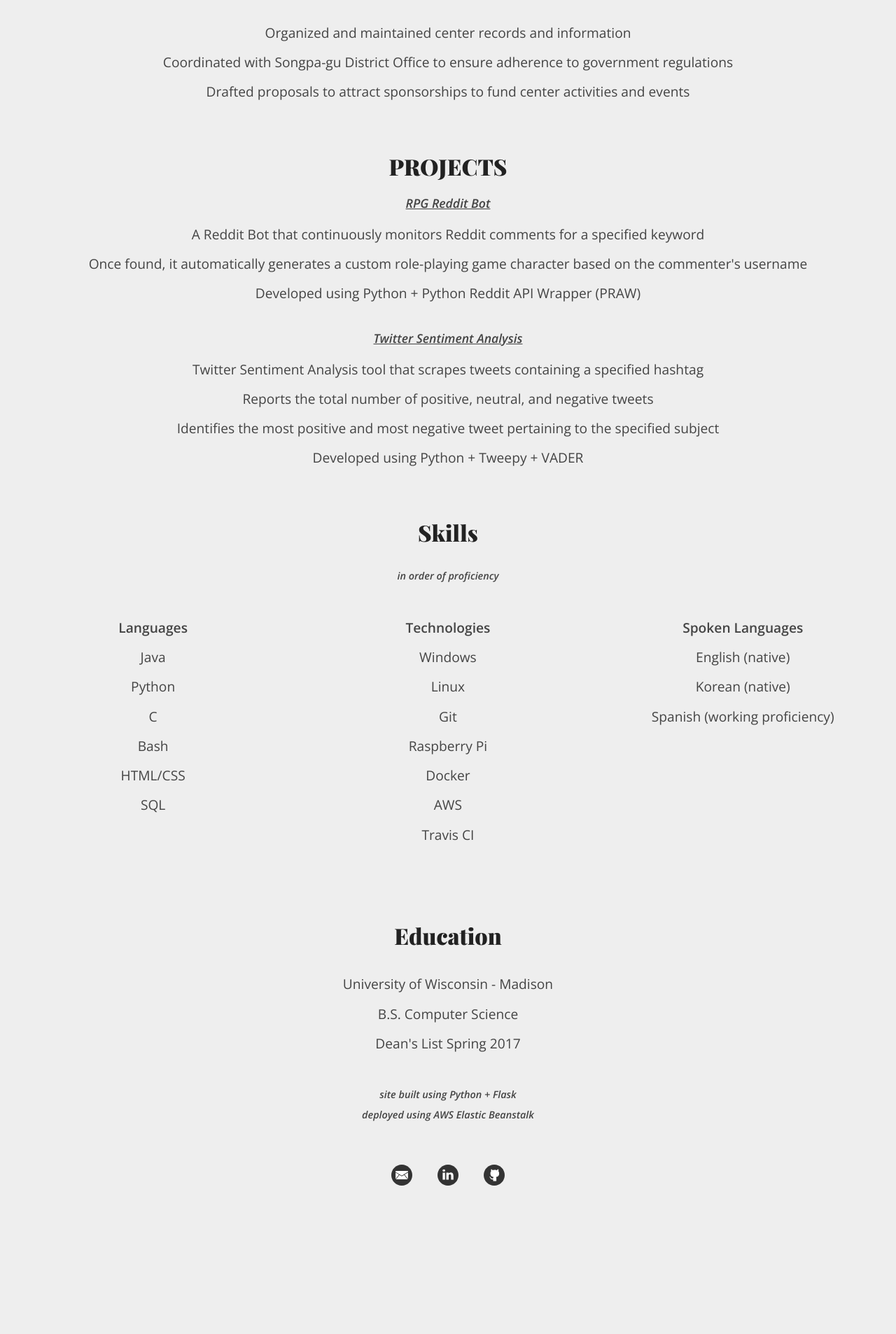
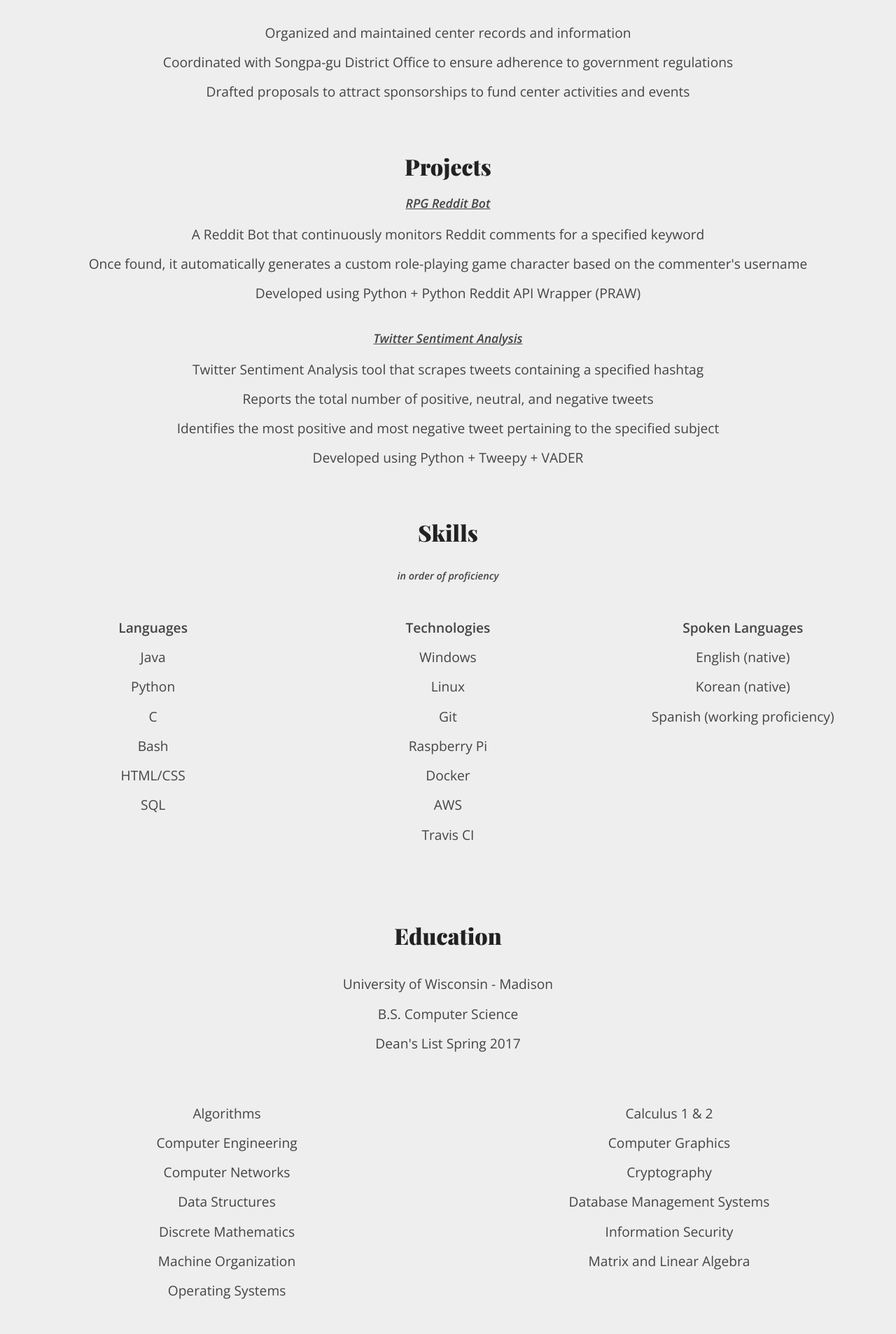
Before and after one commit to kjong/personal-site, a Flask app: page / in a window 1280 px wide. Shown: the part 1414-3320 px from the top of the page at 70% size. Before the commit the page ends 3108 px from the top, so only its background shows below. Run offline with Flask 2, Linux system fonts and the light colour scheme; some web fonts are replaced.

Commit message:
flesh out education

```diff
--- a/app/static/style.css
+++ b/app/static/style.css
@@ -51,7 +51,12 @@ p {
 
 } */
 
-.column {
+.column2 {
+    float: left;
+    width: 50%;
+}
+
+.column3 {
     float: left;
     width: 33.33%;
 }
--- a/app/templates/home.html
+++ b/app/templates/home.html
@@ -27,7 +27,7 @@
 
     <h3><a href="{{ url_for('resume') }}"> resume.pdf</a></h3>
 
-    <h2>WORK EXPERIENCE</h2>
+    <h2>Work Experience</h2>
     <h3>Open Learning Exchange</h3>
     <h4>
         Software Engineer Intern<br />
@@ -76,7 +76,7 @@
         Drafted proposals to attract sponsorships to fund center activities and events
     </p>
 
-    <h2>PROJECTS</h2>
+    <h2>Projects</h2>
     <h3><a href="https://github.com/kjong/rpg-reddit-bot">RPG Reddit Bot</a></h3>
     <p>
         A Reddit Bot that continuously monitors Reddit comments for a specified keyword<br />
@@ -95,7 +95,7 @@
     <h2>Skills</h2>
     <h4>in order of proficiency</h4>
     <div class="row">
-        <div class="column">
+        <div class="column3">
             <p>
                 <b>Languages</b><br />
                 Java<br />
@@ -106,7 +106,7 @@
                 SQL<br />
             </p>
         </div>
-        <div class="column">
+        <div class="column3">
             <p>
                 <b>Technologies</b><br />
                 Windows<br />
@@ -118,7 +118,7 @@
                 Travis CI<br />
             </p>
         </div>
-        <div class="column">
+        <div class="column3">
             <p>
                 <b>Spoken Languages</b><br />
                 English (native)<br />
@@ -132,8 +132,31 @@
     <p>
         University of Wisconsin - Madison<br />
         B.S. Computer Science<br />
-        Dean's List Spring 2017
+        Dean's List Spring 2017<br />
     </p>
+    <div class="row">
+        <div class="column2">
+            <p>
+                Algorithms<br />
+                Computer Engineering<br />
+                Computer Networks<br />
+                Data Structures<br />
+                Discrete Mathematics<br />
+                Machine Organization<br />
+                Operating Systems
+            </p>
+        </div>
+        <div class="column2">
+            <p>
+                Calculus 1 & 2<br />
+                Computer Graphics<br />
+                Cryptography<br />
+                Database Management Systems<br />
+                Information Security<br />
+                Matrix and Linear Algebra
+            </p>
+        </div>
+    </div>
 
     <h4>site built using Python + Flask<br />
         deployed using AWS Elastic Beanstalk</h4>
@@ -161,5 +184,4 @@
         </a>
     </div>
 
-
 {% endblock %}
```
